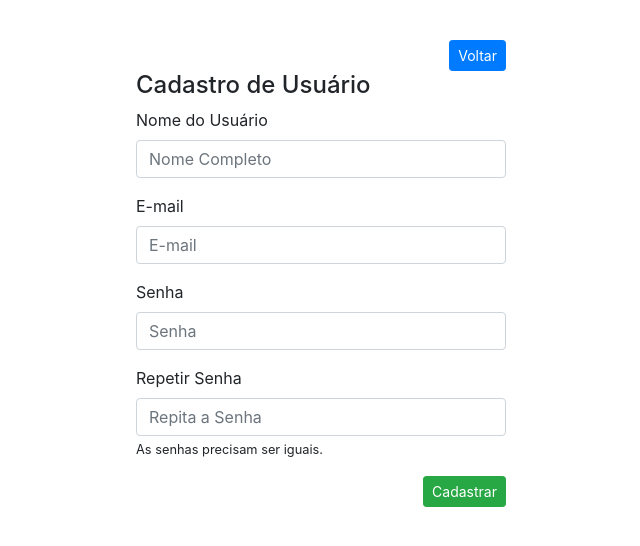
After one commit to Grazziano/Formulario, a PHP site: page /cadastroUsuarioExterno.php in a window 1280 px wide. The commit adds this page. Shown: the top 546 px of the page, without its empty margins (319-959 px from the left). Run offline with PHP 8.4, Linux system fonts and the light colour scheme.

Commit message:
Cadastro de usuários com nível de acesso

```diff
--- /dev/null
+++ b/cadastroUsuarioExterno.php
@@ -0,0 +1,59 @@
+<!DOCTYPE html>
+<html lang="pt-br">
+
+<head>
+    <meta charset="UTF-8">
+    <meta name="viewport" content="width=device-width, initial-scale=1.0">
+    <meta http-equiv="X-UA-Compatible" content="ie=edge">
+    <link rel="stylesheet" href="css/bootstrap.css">
+    <title>Cadastro</title>
+</head>
+
+<body>
+
+    <div class="container" style="margin-top: 40px; width: 400px">
+        <div style="text-align: right">
+            <a href="index.php" role="button" class="btn btn-primary btn-sm">Voltar</a>
+        </div>
+        <h4>Cadastro de Usuário</h4>
+        <form action="inserirUsuarioExterno.php" method="post">
+            <div class="form-group">
+                <label>Nome do Usuário</label>
+                <input type="text" name="nomeUsuario" class="form-control" require autocomplete="off" placeholder="Nome Completo">
+            </div>
+            <div class="form-group">
+                <label>E-mail</label>
+                <input type="mail" name="emailUsuario" class="form-control" require autocomplete="off" placeholder="E-mail">
+            </div>
+            <div class="form-group">
+                <label>Senha</label>
+                <input id="txtSenha" type="password" name="senhaUsuario" class="form-control" require autocomplete="off" placeholder="Senha">
+            </div>
+            <div class="form-group">
+                <label>Repetir Senha</label>
+                <input type="password" name="senhaUsuario2" class="form-control" require autocomplete="off" placeholder="Repita a Senha" oninput="validaSenha(this)">
+                <small>As senhas precisam ser iguais.</small>
+            </div>
+
+            <div style="text-align: right">
+                <button type="submit" class="btn btn-sm btn-success">Cadastrar</button>
+            </div>
+        </form>
+
+    </div>
+
+
+    <script type="js/bootstrap.js"></script>
+
+    <script>
+        function validaSenha(input) {
+            if (input.value != document.getElementById('txtSenha').value) {
+                input.setCustomValidity('As senhas precisam ser iguais');
+            } else {
+                input.setCustomValidity('');
+            }
+        }
+    </script>
+</body>
+
+</html>
--- a/index.php
+++ b/index.php
@@ -49,6 +49,12 @@
         </div>
     </div>
 
+    <div style="margin-top: 10px">
+        <center>
+            <small>Você não possui cadastro? Clique <a href="cadastroUsuarioExterno.php">aqui</a>!</small>
+        </center>
+    </div>
+
     <script type="js/bootstrap.js"></script>
 </body>
 
```
Also changed, not shown: aprovarCadastro.php (added, +21 -0 lines), aprovarUsuario.php (added, +67 -0 lines), inserirUsuarioExterno.php (added, +27 -0 lines), menu.php (+10 -0 lines).
